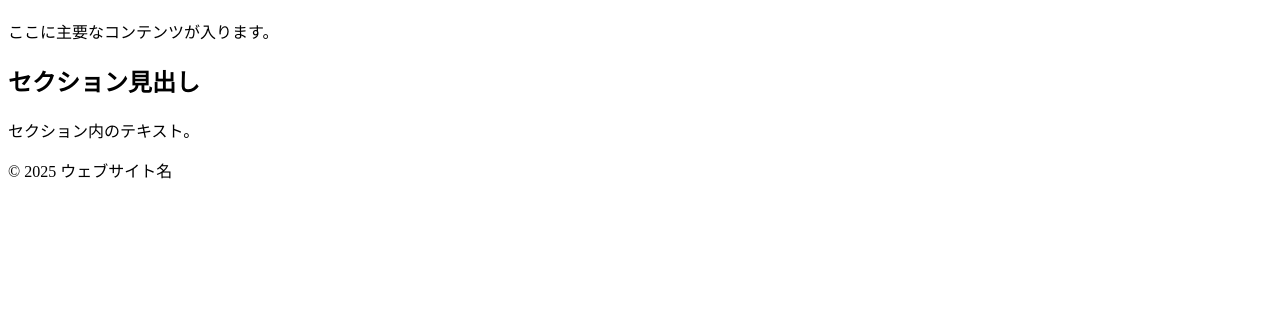
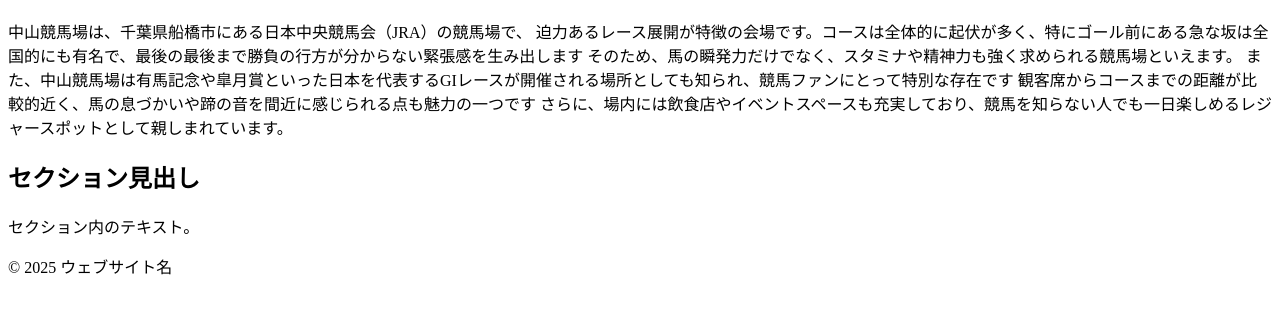
Before and after one commit to macarondayooo/test-macaronhouse.github.io, a plain HTML site: page index.html in a window 1280 px wide. Shown: the part 70-384 px from the top of the page. Drawn offline with Linux system fonts and the light colour scheme.

Commit message:
中山競馬場の詳細追加

```diff
--- a/index.html
+++ b/index.html
@@ -13,7 +13,13 @@
     </header>
 
     <main>
-        <p>ここに主要なコンテンツが入ります。</p>
+        <p>中山競馬場は、千葉県船橋市にある日本中央競馬会（JRA）の競馬場で、
+            迫力あるレース展開が特徴の会場です。コースは全体的に起伏が多く、特にゴール前にある急な坂は全国的にも有名で、最後の最後まで勝負の行方が分からない緊張感を生み出します
+            そのため、馬の瞬発力だけでなく、スタミナや精神力も強く求められる競馬場といえます。
+
+また、中山競馬場は有馬記念や皐月賞といった日本を代表するGIレースが開催される場所としても知られ、競馬ファンにとって特別な存在です
+            観客席からコースまでの距離が比較的近く、馬の息づかいや蹄の音を間近に感じられる点も魅力の一つです
+            さらに、場内には飲食店やイベントスペースも充実しており、競馬を知らない人でも一日楽しめるレジャースポットとして親しまれています。</p>
         <section>
             <h2>セクション見出し</h2>
             <p>セクション内のテキスト。</p>
```
